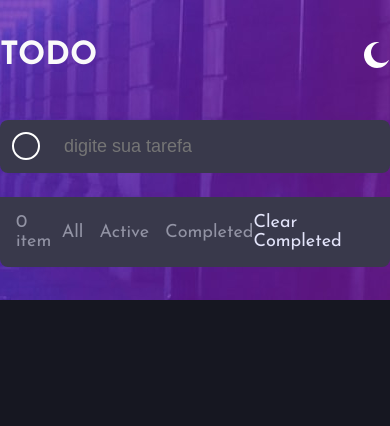
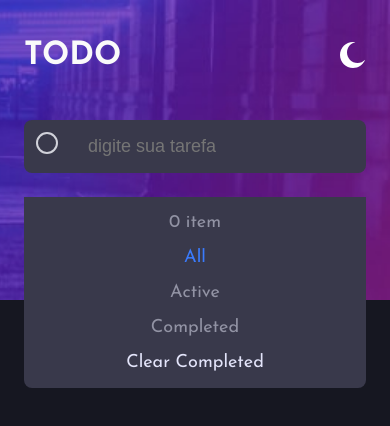
Before and after one commit to WigorCosta21/ToDoList-React-Challenge, a React (Vite) app: page / in a window 390 px wide. Shown: the top 426 px of the page. Built offline with nearby package versions, Linux system fonts and the light colour scheme.

Commit message:
feat: Mobile responsiveness

```diff
--- a/src/GlobaStyles.ts
+++ b/src/GlobaStyles.ts
@@ -19,4 +19,8 @@ export const Container = styled.div`
   max-width: 540px;
   width: 100%;
   margin: 0 auto;
+
+  @media (max-width: 600px) {
+    padding: 0 1.5rem;
+  }
 `;
--- a/src/Types/Theme.d.ts
+++ b/src/Types/Theme.d.ts
@@ -3,6 +3,7 @@ declare interface ITheme {
   textSecondary: string;
   textTitle: string;
   textComplet: string;
+  textHover: string;
   border: string;
   bgPrimary: string;
   bgSecondary: string;
--- a/src/components/Checkbox/index.tsx
+++ b/src/components/Checkbox/index.tsx
@@ -1,4 +1,6 @@
 import React from "react";
+
+import CheckboxImg from "../../assets/images/icon-check.svg";
 
 import * as S from "./styles";
 
@@ -17,7 +19,13 @@ export const Checkbox = ({ checked, onChange, id }: ICheckboxProps) => {
         type="checkbox"
         id={id}
       />
-      <S.Label htmlFor={id}></S.Label>
+      <S.Label htmlFor={id}>
+        <img
+          className={checked ? "imgChecked" : ""}
+          src={CheckboxImg}
+          alt="Ícone checked"
+        />
+      </S.Label>
     </S.CheckboxWrapper>
   );
 };
--- a/src/components/Checkbox/styles.ts
+++ b/src/components/Checkbox/styles.ts
@@ -18,14 +18,36 @@ export const Label = styled.label`
   align-items: center;
   font-size: 1.125rem;
   position: relative;
+
+  img {
+    position: absolute;
+    top: 10px;
+    left: 8px;
+    cursor: pointer;
+    display: none;
+
+    &.imgChecked {
+      display: block;
+    }
+  }
+
   &::before {
     content: "";
     display: block;
     width: 24px;
     height: 24px;
-    border: 2px solid white;
+    border: 2px solid ${(props) => props.theme.border};
     border-radius: 50%;
     background-color: transparent;
     cursor: pointer;
   }
+
+  @media (max-width: 600px) {
+    font-size: 0 0.75rem;
+
+    &::before {
+      width: 18px;
+      height: 18px;
+    }
+  }
 `;
--- a/src/components/Footer/index.tsx
+++ b/src/components/Footer/index.tsx
@@ -6,7 +6,7 @@ import * as S from "./styles";
 
 export const Footer = () => {
   const { tasks, clearChecked } = useTask();
-  const { setFilter } = useTaskFilter();
+  const { filter, setFilter } = useTaskFilter();
   return (
     <Container>
       <S.FooterContainer>
@@ -14,11 +14,22 @@ export const Footer = () => {
           {tasks.length} item{tasks.length <= 1 ? "" : "s"}
         </S.QuantityItems>
         <S.FilterItems>
-          <S.FilterItem onClick={() => setFilter("all")}>All</S.FilterItem>
-          <S.FilterItem onClick={() => setFilter("active")}>
+          <S.FilterItem
+            data-active={filter === "all"}
+            onClick={() => setFilter("all")}
+          >
+            All
+          </S.FilterItem>
+          <S.FilterItem
+            data-active={filter === "active"}
+            onClick={() => setFilter("active")}
+          >
             Active
           </S.FilterItem>
-          <S.FilterItem onClick={() => setFilter("completed")}>
+          <S.FilterItem
+            data-active={filter === "completed"}
+            onClick={() => setFilter("completed")}
+          >
             Completed
           </S.FilterItem>
         </S.FilterItems>
--- a/src/components/Footer/styles.ts
+++ b/src/components/Footer/styles.ts
@@ -9,6 +9,13 @@ export const FooterContainer = styled.footer`
   padding: 1rem;
   border-bottom-left-radius: 8px;
   border-bottom-right-radius: 8px;
+
+  @media (max-width: 600px) {
+    font-size: 0 0.75rem;
+    flex-direction: column;
+    align-items: center;
+    gap: 1rem;
+  }
 `;
 
 export const QuantityItems = styled.p``;
@@ -17,11 +24,22 @@ export const FilterItems = styled.ul`
   display: flex;
   align-items: center;
   gap: 1rem;
+
+  @media (max-width: 600px) {
+    flex-direction: column;
+  }
 `;
 
 export const FilterItem = styled.li`
   list-style: none;
   cursor: pointer;
+  &[data-active="true"] {
+    color: #3a7bfd;
+  }
+
+  &:hover {
+    color: ${(props) => props.theme.textHover};
+  }
 `;
 
 export const ClearTask = styled.p`
--- a/src/components/List/styles.ts
+++ b/src/components/List/styles.ts
@@ -26,6 +26,10 @@ export const ListItem = styled.li`
     border-top-left-radius: 8px;
     border-top-right-radius: 8px;
   }
+
+  @media (max-width: 600px) {
+    font-size: 0 0.75rem;
+  }
 `;
 
 export const BtnRemove = styled.button`
--- a/src/components/Todo/styles.ts
+++ b/src/components/Todo/styles.ts
@@ -7,4 +7,8 @@ export const Hero = styled.div`
   background-position: center;
   background-repeat: no-repeat;
   background-size: cover;
+
+  @media (max-width: 600px) {
+    background-image: url(${(props) => props.theme.bgImgMobile});
+  }
 `;
--- a/src/styled.d.ts
+++ b/src/styled.d.ts
@@ -5,6 +5,7 @@ declare module "styled-components" {
     textPrimary: string;
     textSecondary: string;
     textTitle: string;
+    textHover: string;
     bgPrimary: string;
     border: string;
     bgSecondary: string;
--- a/src/themes/dark.ts
+++ b/src/themes/dark.ts
@@ -7,6 +7,7 @@ export const darkTheme: ITheme = {
   textTitle: "#FAFAFA",
   textComplet: "#777992",
   border: "#D1D2DA",
+  textHover: "#FAFAFA",
   bgPrimary: "#161721",
   bgSecondary: "#39394b",
   bgImgDesktop: HeroImgDesktop,
--- a/src/themes/light.ts
+++ b/src/themes/light.ts
@@ -6,6 +6,7 @@ export const lightTheme: ITheme = {
   textSecondary: "#33354B",
   textTitle: "#FAFAFA",
   textComplet: "#D1D2DA",
+  textHover: "#000000",
   border: "#D1D2DA",
   bgPrimary: "#F9F9F9",
   bgSecondary: "#E3E4FA",
```
